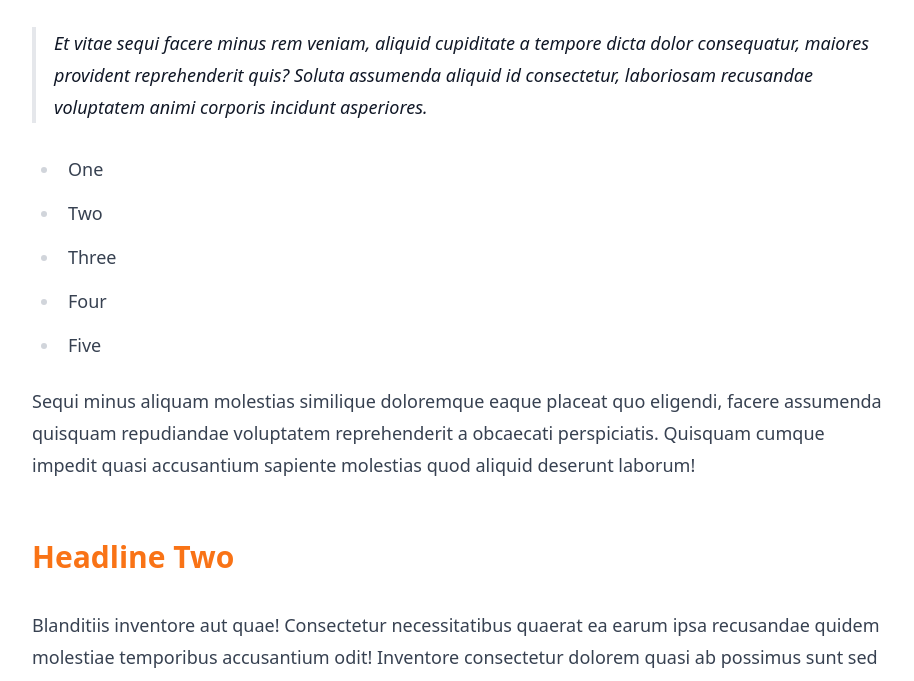
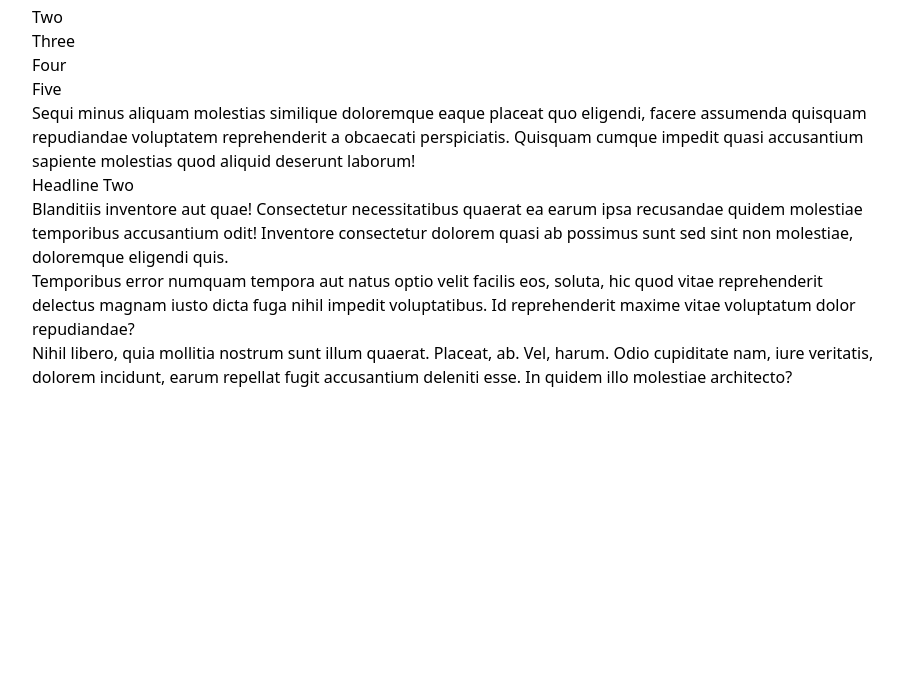
Before and after one commit to LinkedInLearning/tailwindcss3-esst-2468006, a website built with Vite: page src/index.html in a window 1280 px wide. Shown: the part 187-868 px from the top of the page, without its empty margins (180-1094 px from the left). After the commit the page ends 800 px from the top, so only its background shows below. Built offline with nearby package versions, Linux system fonts and the light colour scheme.

Commit message:
reverted to beginning

```diff
--- a/package.json
+++ b/package.json
@@ -8,7 +8,6 @@
     "preview": "vite preview"
   },
   "devDependencies": {
-    "@tailwindcss/typography": "^0.5.2",
     "autoprefixer": "^10.4.2",
     "postcss": "^8.4.6",
     "tailwindcss": "^3.0.23",
--- a/src/index.html
+++ b/src/index.html
@@ -7,7 +7,7 @@
     <title>Vite App</title>
   </head>
   <body>
-    <article class="prose lg:prose-lg prose-h1:mt-4 prose-h1:mb-0 prose-h1:text-indigo-500 prose-h2:text-orange-500 max-w-4xl px-5 mx-auto">
+    <article class="max-w-4xl px-5 mx-auto">
       <h1>StarGazers</h1>
       <p>Lorem ipsum dolor sit amet consectetur adipisicing elit. Praesentium repellat totam amet, asperiores quia quo quas qui ipsam deserunt aliquam, quisquam necessitatibus repellendus porro aliquid, officia earum reprehenderit laudantium eius.</p>
       <blockquote>Et vitae sequi facere minus rem veniam, aliquid cupiditate a tempore dicta dolor consequatur, maiores provident reprehenderit quis? Soluta assumenda aliquid id consectetur, laboriosam recusandae voluptatem animi corporis incidunt asperiores.</blockquote>
--- a/tailwind.config.js
+++ b/tailwind.config.js
@@ -3,5 +3,5 @@ module.exports = {
   theme: {
     extend: {},
   },
-  plugins: [require('@tailwindcss/typography')]
+  plugins: []
 }
```
